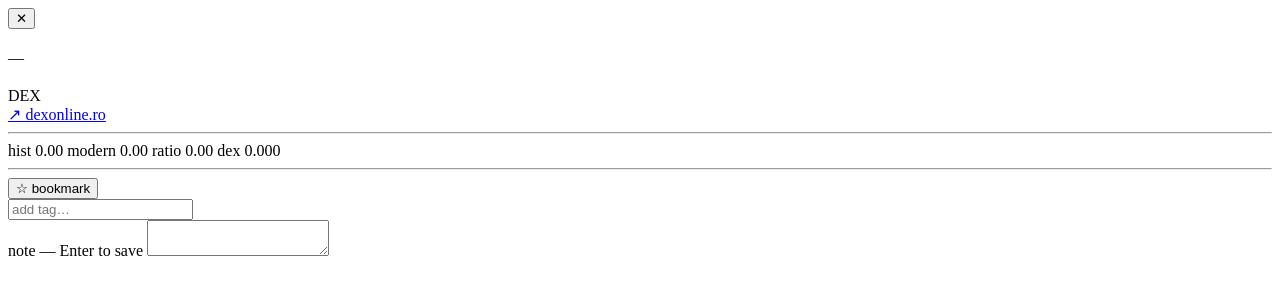
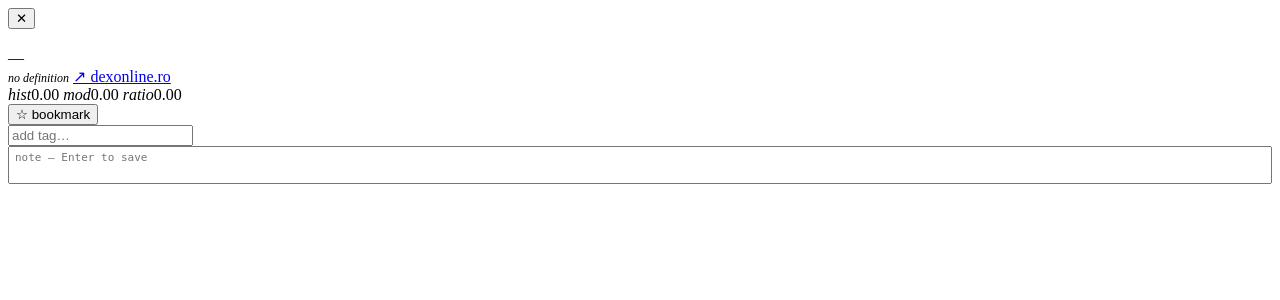
Before and after one commit to gov2-ro/otzios, a Flask app: template ui/templates/partials/detail.html in a window 1280 px wide. Shown: the top 300 px of the page. Run offline with Flask 3, Linux system fonts and the light colour scheme; the template is opened without the code that fills it, so the values that code supplies are empty; parts of the project's set-up code (start-up, migrations or seed data) failed here and were passed over.

Commit message:
feat(ui): spatial grid navigation + compact footer detail panel
Navigation:
- j/k/h/l and arrow keys now do spatial navigation using
  getBoundingClientRect — moves to the visually adjacent cell in each
  direction rather than stepping through DOM order
- Shortcuts modal and status bar hint updated

Detail panel:
- Moved from right-side 420px overlay to a 160px footer drawer that
  slides up from between the word list and status bar
- 3-column compact layout: word/badges | definition (scrollable) |
  stats + actions + note
- Transition changed from translateX to height animation

Co-Authored-By: Claude Sonnet 4.6 <noreply@anthropic.com>

```diff
--- a/ui/templates/partials/detail.html
+++ b/ui/templates/partials/detail.html
@@ -1,75 +1,48 @@
-<button class="panel-close" onclick="closePanel()">✕</button>
+<button class="fp-close" onclick="closePanel()">✕</button>
+
+<div class="fp-word">
   <h2>{{ w.word }}</h2>
+  <div style="display:flex;flex-wrap:wrap;gap:3px;align-items:center;">
+    <span class="verdict-badge vb-{{ (w.verdict or 'unknown') | replace(' ','_') }}">{{ w.verdict or '—' }}</span>
+    {% if w.dex_pos %}<span class="detail-tag">{{ w.dex_pos.split('|')[0] }}</span>{% endif %}
+    {% if w.dex_register %}{% for r in w.dex_register.split('|') if r.strip() %}<span class="detail-tag">{{ r.strip() }}</span>{% endfor %}{% endif %}
+  </div>
+  {% if w.dex_etymology %}
+  <div style="display:flex;flex-wrap:wrap;gap:2px;margin-top:1px;">
+    {% for e in w.dex_etymology.split('|') if e.strip() %}<span class="detail-tag" style="opacity:.75;">{{ e.strip() | replace('limba ','') }}</span>{% endfor %}
+  </div>
+  {% endif %}
+</div>
 
-<div class="detail-meta-row" style="margin-bottom:10px">
-  <span class="verdict-badge vb-{{ (w.verdict or 'unknown') | replace(' ','_') }}">{{ w.verdict or '—' }}</span>
-  {% if w.confidence_tier %}<span class="detail-tag">{{ w.confidence_tier }}</span>{% endif %}
-  {% if w.dex_pos %}<span class="detail-tag">{{ w.dex_pos.split('|')[0] }}</span>{% endif %}
-</div>
-<table class="detail-table" style="margin-bottom:10px">
-  {% if w.dex_register %}
-  <tr>
-    <th>register</th>
-    <td>{% for r in w.dex_register.split('|') if r.strip() %}<span class="detail-tag">{{ r.strip() }}</span>{% endfor %}</td>
-  </tr>
-  {% endif %}
-  {% if w.dex_domain %}
-  <tr>
-    <th>domain</th>
-    <td>{% for d in w.dex_domain.split('|') if d.strip() %}<span class="detail-tag">{{ d.strip() }}</span>{% endfor %}</td>
-  </tr>
-  {% endif %}
-  {% if w.dex_etymology %}
-  <tr>
-    <th>etymology</th>
-    <td>{% for e in w.dex_etymology.split('|') if e.strip() %}<span class="detail-tag">{{ e.strip() }}</span>{% endfor %}</td>
-  </tr>
-  {% endif %}
-</table>
-
-<div class="definition-block">
-  <div class="definition-label">DEX</div>
+<div class="fp-def">
   {% if w.definition %}
-  <div class="definition-text">{{ w.definition }}</div>
+  <div class="definition-text" style="font-size:12px;line-height:1.55;">{{ w.definition }}</div>
+  {% else %}
+  <span style="color:var(--text-3);font-family:var(--serif);font-style:italic;font-size:12px;">no definition</span>
   {% endif %}
   <a class="dex-link" href="https://dexonline.ro/definitie/{{ w.word | urlencode }}" target="_blank" rel="noopener">↗ dexonline.ro</a>
 </div>
 
-<hr>
-
-<div class="detail-stats-row">
-  <span><span class="stat-label">hist</span> {{ "%.2f"|format(w.hist_ppm) if w.hist_ppm is not none else '—' }}</span>
-  <span><span class="stat-label">modern</span> {{ "%.2f"|format(w.modern_ppm) if w.modern_ppm is not none else '—' }}</span>
-  <span><span class="stat-label">ratio</span> {{ "%.2f"|format(w.log_ratio) if w.log_ratio is not none else '—' }}</span>
-  <span><span class="stat-label">dex</span> {{ "%.3f"|format(w.dex_frequency) if w.dex_frequency is not none else '—' }}</span>
+<div class="fp-actions">
+  <div class="fp-stats">
+    <span><em>hist</em>{{ "%.2f"|format(w.hist_ppm) if w.hist_ppm is not none else '—' }}</span>
+    <span><em>mod</em>{{ "%.2f"|format(w.modern_ppm) if w.modern_ppm is not none else '—' }}</span>
+    <span><em>ratio</em>{{ "%.2f"|format(w.log_ratio) if w.log_ratio is not none else '—' }}</span>
   </div>
-
-{% if w.provider %}
-<hr>
-<table class="detail-table">
-  <tr><th>web</th><td>{% if w.in_wild %}✓ found{% else %}✗ not found{% endif %} ({{ w.provider }})</td></tr>
-  <tr><th>results</th><td>{{ w.total_results }}</td></tr>
-  {% if w.last_seen_approx %}<tr><th>last seen</th><td>{{ w.last_seen_approx }}</td></tr>{% endif %}
-  {% if w.top_url %}<tr><th>top URL</th><td><a href="{{ w.top_url }}" target="_blank" rel="noopener">{{ w.top_url[:55] }}{% if w.top_url|length > 55 %}…{% endif %}</a></td></tr>{% endif %}
-</table>
-{% endif %}
-
-<hr>
-
-<div class="actions">
+  <div class="actions" style="margin:0;">
     {% set word = w.word %}
     {% set bookmarked = w.bookmarked %}
     {% include 'partials/bookmark_btn.html' %}
     {% set tags = w.tags %}
     {% include 'partials/tags_row.html' %}
   </div>
-
-<div class="note-section">
-  <label for="note-input">note — Enter to save</label>
-  <textarea id="note-input" name="note"
+  <div class="note-section" style="margin:0;">
+    <textarea id="note-input" name="note" placeholder="note — Enter to save"
+              style="width:100%;height:38px;resize:none;font-size:11px;padding:4px 6px;"
               hx-post="/note/{{ w.word | urlencode }}"
               hx-trigger="keydown[key=='Enter'] prevent"
               hx-target="#note-status"
               hx-swap="innerHTML">{{ w.note }}</textarea>
-  <div id="note-status"></div>
+    <div id="note-status" style="font-size:10px;color:var(--text-3);height:12px;"></div>
   </div>
+</div>
```
Also changed, not shown: tests/test_ui.py (+3 -6 lines), ui/templates/base.html (+108 -23 lines). Lines whose indentation alone changed are shown as unchanged.
